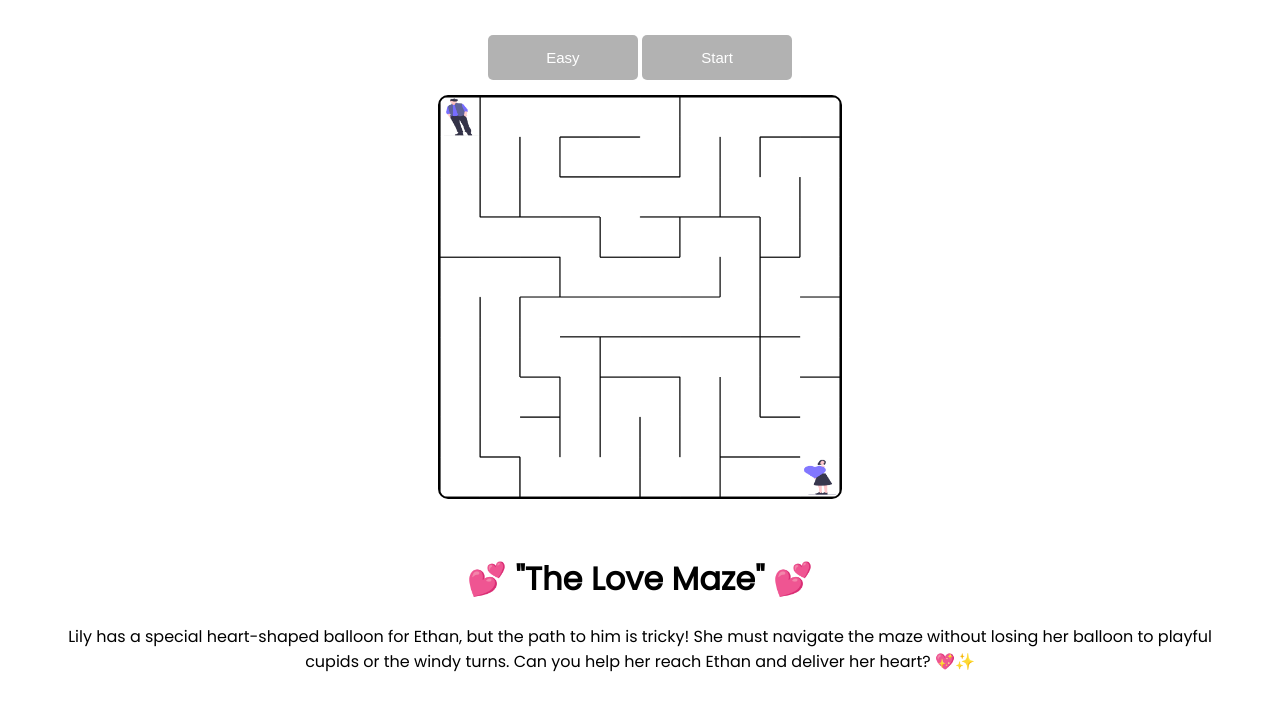
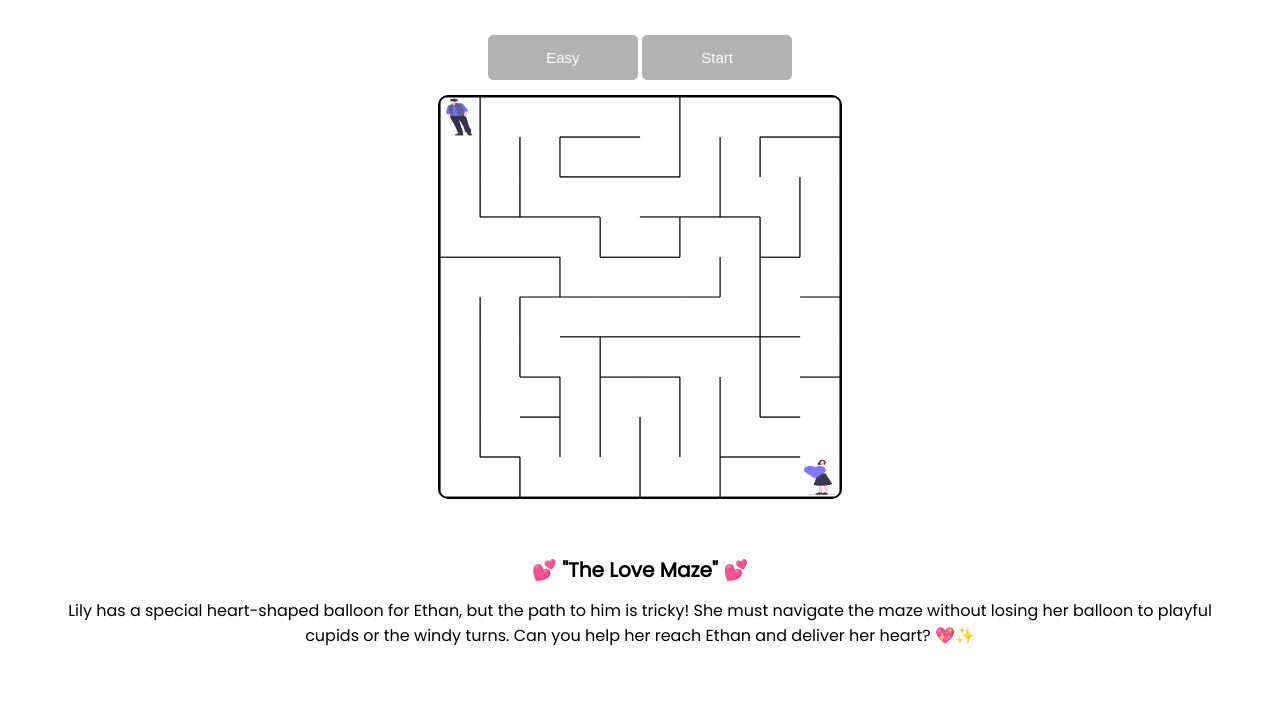
Before and after one commit to SeveredSeikyo/valentine, a plain HTML site: page index.html in a window 1280 px wide. Drawn offline with nearby package versions, Linux system fonts and the light colour scheme; some packages are replaced by stand-ins of ours; a script that the page names is missing.

Commit message:
Update index.html

```diff
--- a/index.html
+++ b/index.html
@@ -41,7 +41,7 @@
     </div>
 
     <div style="text-align: center;padding: 40px;">
-    <p id="instructions" style="text-align: center;"><h1>💕 "The Love Maze" 💕</h1>
+    <p id="instructions" style="text-align: center;"><h1 style="font-size: 20px;">💕 "The Love Maze" 💕</h1>
 
       Lily has a special heart-shaped balloon for Ethan, but the path to him is tricky! She must navigate the maze without losing her balloon to playful cupids or the windy turns.
 
```
